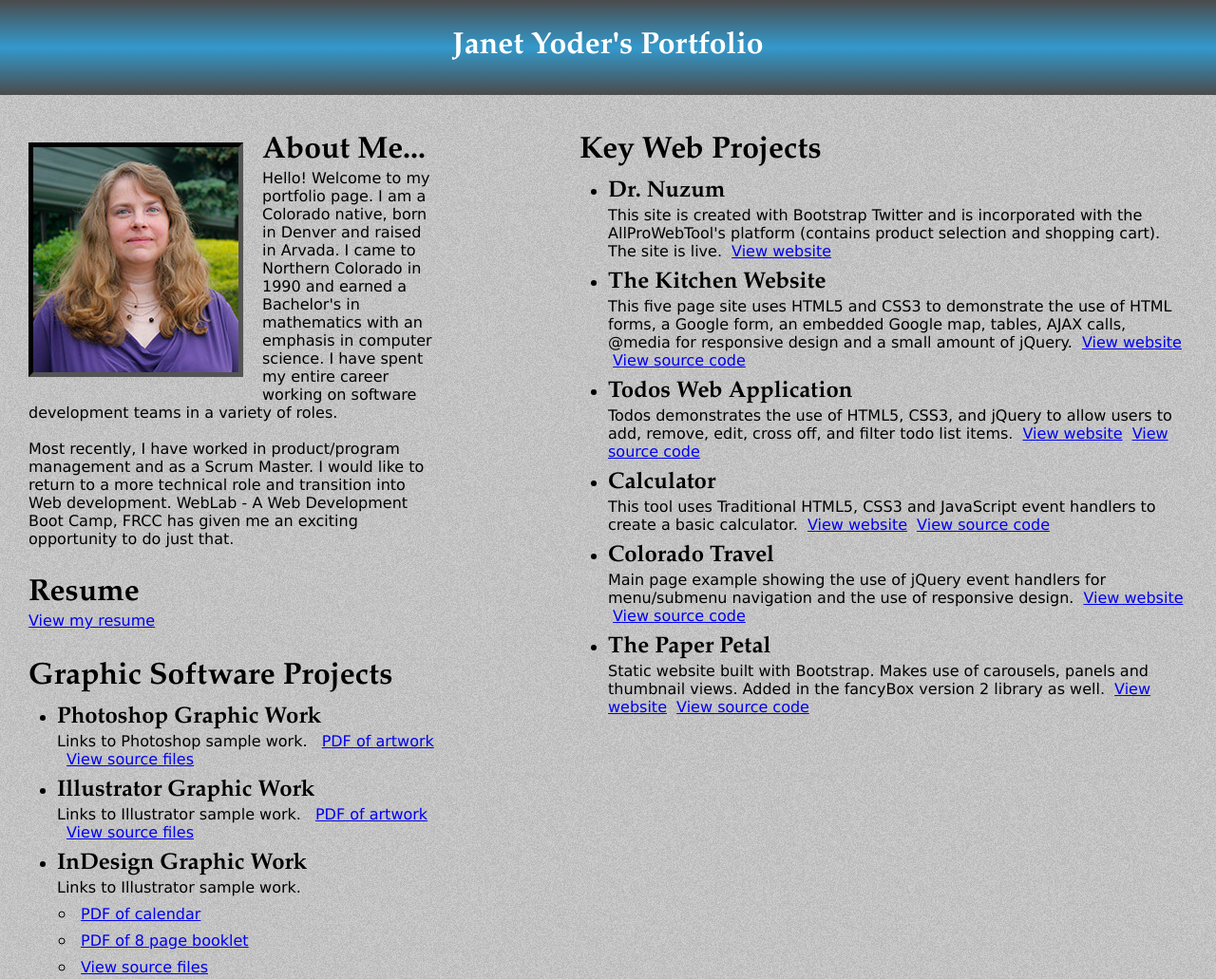
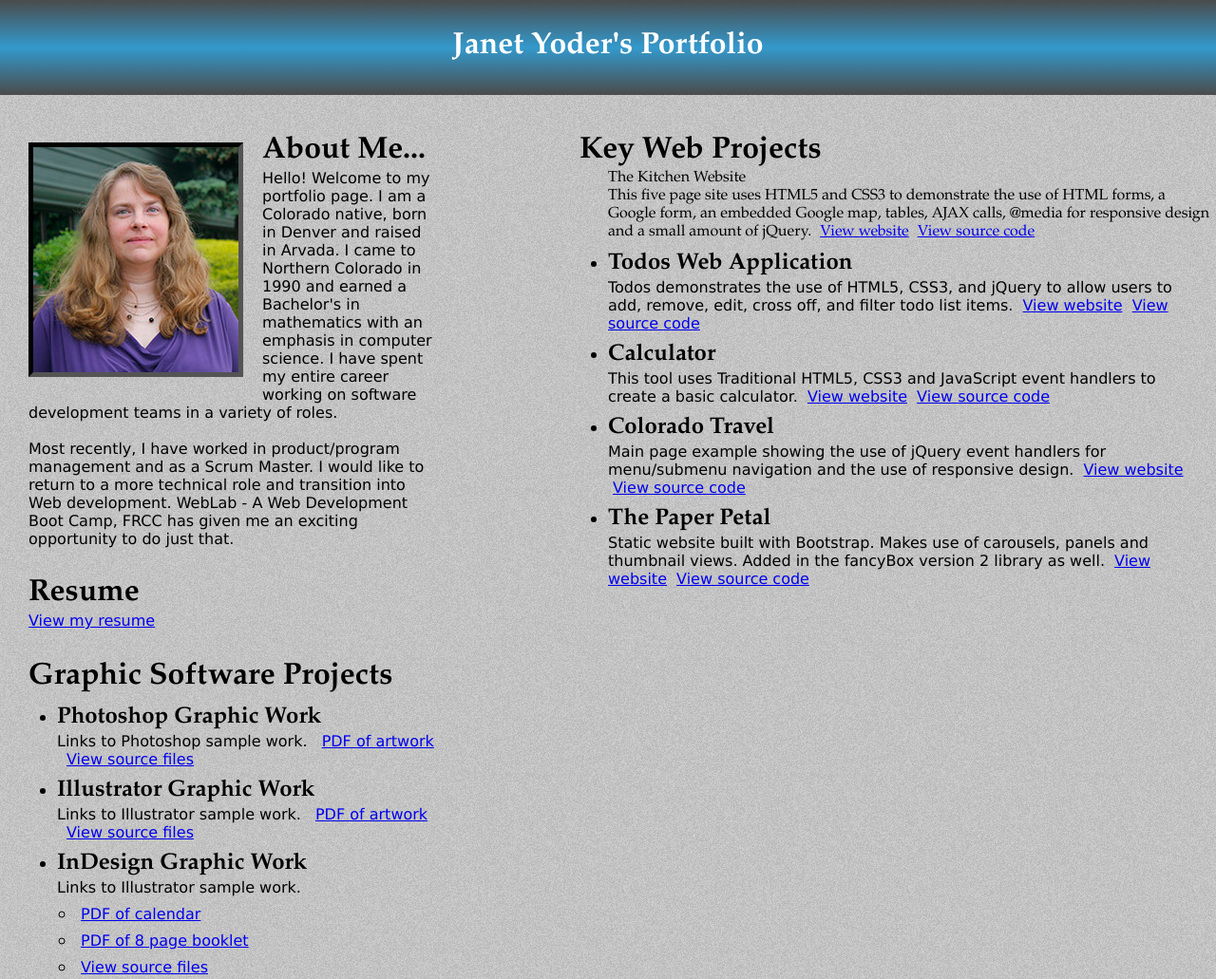
Before and after one commit to jcyoder/jcyoder.github.io, a Jekyll site: the page index.html, which Jekyll copies as it is, in a window 1280 px wide. Shown: the whole page at 95% size. Built offline with Jekyll 4.4.1, drawn with Linux system fonts in a browser that asks for light colours.

Commit message:
commented out Dr. Nuzum

```diff
--- a/index.html
+++ b/index.html
@@ -61,13 +61,13 @@
 		<div class="projects">
 			<h1>Key Web Projects</h1>
 			<ul class="projlist">
-				<li>
+			<!--	<li>
 					Dr. Nuzum<br />
 					<p class="projdesc">
 						This site is created with Bootstrap Twitter and is incorporated with the AllProWebTool's platform (contains product selection and shopping cart).  The site is live.
 						<a class="projlinks" href="http://drnuzum.com" target="_blank">View website</a>
 					</p>
-				<li>
+				<li> -->
 					The Kitchen Website<br/>
 					<p class="projdesc">
 						This five page site uses HTML5 and CSS3 to demonstrate the use of HTML forms, a Google form,
```
